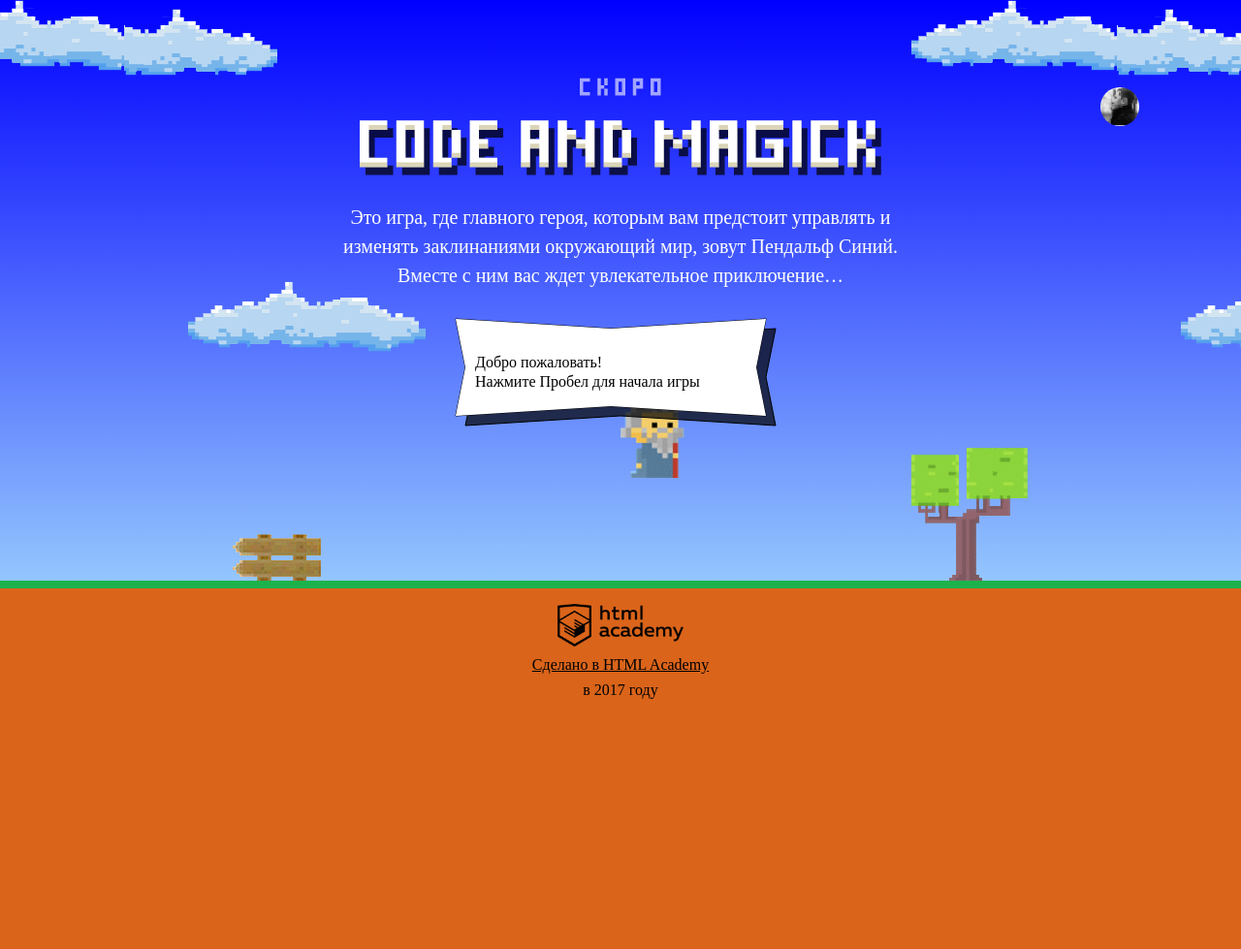
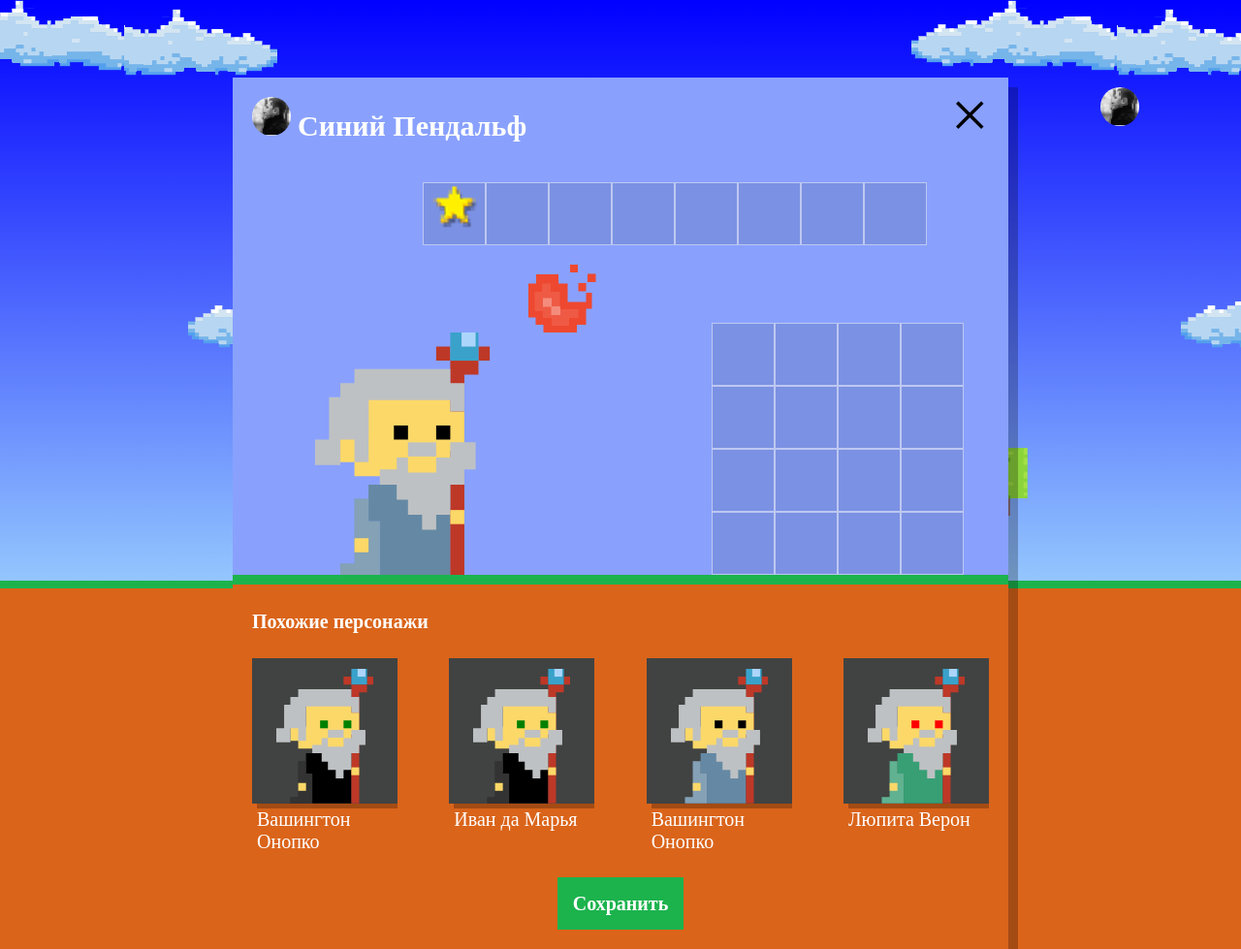
Before and after one commit to Temirsultanov/1177851-code-and-magick-19, a website: page index.html in a window 1280 px wide. Shown: the whole page at 97% size. Before the commit the page ends 800 px from the top, so only its background shows below. Drawn offline with Linux system fonts and the light colour scheme; a web font is replaced by a local one.

Commit message:
Добавил визардов

```diff
--- a/index.html
+++ b/index.html
@@ -205,6 +205,7 @@
 
 </script>
 <script src="js/stat.js"></script>
+<script src="js/setup.js"></script>
 <script src="js/game.js"></script>
 
 </body>
--- /dev/null
+++ b/js/setup.js
@@ -0,0 +1,34 @@
+'use strict';
+var COUNT_WIZARDS = 4;
+var names = ['Иван', 'Хуан Себастьян', 'Мария', 'Кристоф', 'Виктор', 'Юлия', 'Люпита', 'Вашингтон'];
+var surnames = ['да Марья', 'Верон', 'Мирабелла', 'Вальц', 'Онопко', 'Топольницкая', 'Нионго', 'Ирвинг'];
+var coatColors = ['rgb(101, 137, 164)', 'rgb(241, 43, 107)', 'rgb(146, 100, 161)', 'rgb(56, 159, 117)', 'rgb(215, 210, 55)', 'rgb(0, 0, 0)'];
+var eyesColors = ['black', 'red', 'blue', 'yellow', 'green'];
+var persons = [];
+var takeRandom = function (max) {
+  return Math.floor(Math.random() * max);
+};
+document.querySelector('.setup').classList.remove('hidden');
+var renderObj = function () {
+  for (var i = 0; i < COUNT_WIZARDS; i++) {
+    persons[i] = {};
+    persons[i]['name'] = names[takeRandom(names.length)] + ' ' + surnames[takeRandom(surnames.length)];
+    persons[i]['coatColor'] = coatColors[takeRandom(coatColors.length)];
+    persons[i]['eyesColor'] = eyesColors[takeRandom(eyesColors.length)];
+  }
+};
+renderObj();
+var appendBlocks = function (array) {
+  var fragment = document.createDocumentFragment();
+  var template = document.querySelector('#similar-wizard-template').content.querySelector('.setup-similar-item');
+  for (var i = 0; i < array.length; i++) {
+    var wizardElem = template.cloneNode(true);
+    wizardElem.querySelector('.setup-similar-label').textContent = array[i].name;
+    wizardElem.querySelector('.wizard-coat').style.fill = array[i].coatColor;
+    wizardElem.querySelector('.wizard-eyes').style.fill = array[i].eyesColor;
+    fragment.appendChild(wizardElem);
+  }
+  document.querySelector('.setup-similar-list').appendChild(fragment);
+};
+appendBlocks(persons);
+document.querySelector('.setup-similar').classList.remove('hidden');
```
